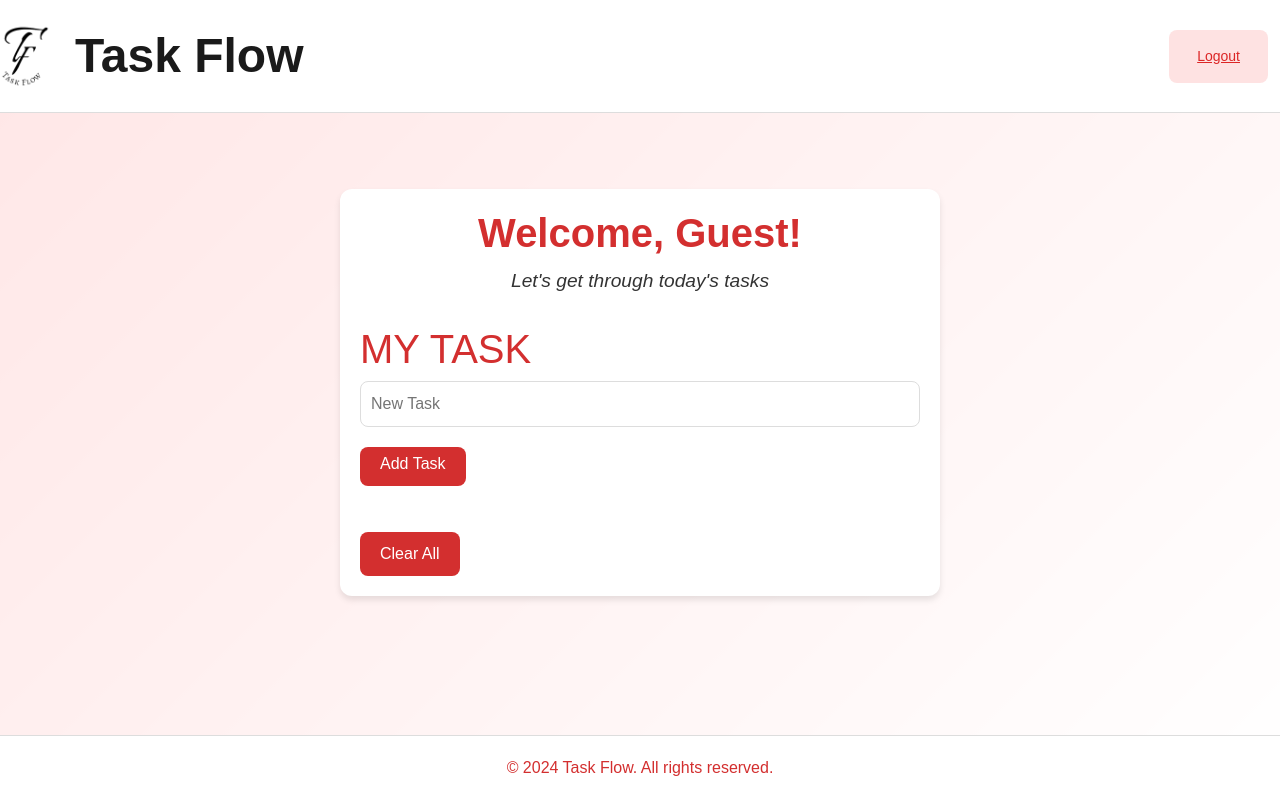
After one commit to RynLeo/TaskFlow, a PHP site: page /task.html in a window 1280 px wide. The commit adds this page. Run offline with PHP 8.4, Linux system fonts and the light colour scheme; data that the repository does not hold is empty.

Commit message:
Added individual task page and done login php

```diff
--- /dev/null
+++ b/get_username.php
@@ -0,0 +1,42 @@
+<?php
+// get_username.php
+
+header('Content-Type: application/json');
+
+// Database connection parameters
+$servername = "localhost";
+$username = "root";
+$password = "";
+$dbname = "TaskFlow";
+
+// Create connection
+$conn = new mysqli($servername, $username, $password, $dbname);
+
+// Check connection
+if ($conn->connect_error) {
+    die("Connection failed: " . $conn->connect_error);
+}
+
+// Fetch email from GET request
+$email = isset($_GET['email']) ? $conn->real_escape_string($_GET['email']) : '';
+
+// Prepare and execute query to fetch user details
+$sql = "SELECT first_name FROM clientdetails WHERE email = ?";
+$stmt = $conn->prepare($sql);
+$stmt->bind_param("s", $email);
+$stmt->execute();
+$result = $stmt->get_result();
+
+// Check if a row is returned
+if ($result->num_rows > 0) {
+    $row = $result->fetch_assoc();
+    $first_name = $row['first_name'];
+    echo json_encode(['username' => $first_name]);
+} else {
+    echo json_encode(['username' => 'Guest']);
+}
+
+// Close the connection
+$stmt->close();
+$conn->close();
+?>
--- a/signupalternate.php
+++ b/signupalternate.php
@@ -7,14 +7,10 @@ $dbname = "TaskFlow";
 
 // Create connection
 $conn = new mysqli($servername, $username, $password, $dbname);
-
 // Check connection
 if ($conn->connect_error) {
     die("Connection failed: " . $conn->connect_error);
 }
-
-echo "<script>hello</script>";
-
 // Check if form is submitted
 if ($_SERVER["REQUEST_METHOD"] == "POST") {
     // Retrieve and sanitize form inputs
--- /dev/null
+++ b/task.html
@@ -0,0 +1,413 @@
+<!DOCTYPE html>
+<html lang="en">
+<head>
+    <meta charset="UTF-8">
+    <meta name="viewport" content="width=device-width, initial-scale=1.0">
+    <title>To-Do List</title>
+    <link href="https://cdn.jsdelivr.net/npm/bootstrap@5.3.3/dist/css/bootstrap.min.css" rel="stylesheet">
+    <link href="https://cdn.jsdelivr.net/npm/bootstrap-icons@1.10.5/font/bootstrap-icons.min.css" rel="stylesheet">
+    <script src="https://cdn.jsdelivr.net/npm/bootstrap@5.3.3/dist/js/bootstrap.bundle.min.js"></script>
+
+
+    <style>
+        /* Basic layout styling */
+        html, body {
+            height: 100%;
+            margin: 0;
+            padding: 0;
+            display: flex;
+            flex-direction: column;
+            font-family: Arial, sans-serif;
+        }
+
+        body {
+            background: linear-gradient(135deg, #ff0000, #ffffff); /* Red-to-white gradient */
+            color: #333;
+        }
+
+        header {
+            background-color: #fff;
+            padding: 20px 0;
+            color: #333;
+            display: flex;
+            justify-content: center;
+            align-items: center;
+            border-bottom: 1px solid #ddd;
+            position: fixed;
+            top: 0;
+            left: 0;
+            width: 100%;
+            z-index: 10;
+        }
+
+        .header-container {
+            display: flex;
+            justify-content: center;
+            align-items: center;
+            width: 100%;
+        }
+
+        .logo-container {
+            display: flex;
+            align-items: center;
+            text-align: center;
+            flex: 1;
+        }
+
+        .logo {
+            width: 50px;
+            height: 70px;
+            margin-right: 10px;
+        }
+
+        .logo img {
+            width: 100%;
+            height: 100%;
+            object-fit: cover;
+        }
+
+        .website-title {
+            font-family: 'Montserrat', sans-serif;
+            font-size: 3rem;
+            font-weight: bold;
+            color: #1a1a1a;
+            margin-left: 15px;
+            text-decoration: none;
+        }
+
+        .website-title:hover {
+            text-decoration: none;
+        }
+
+        main {
+            flex: 1;
+            display: flex;
+            align-items: center;
+            justify-content: center;
+            padding-top: 100px; /* Adjust this based on header height */
+            padding-bottom: 50px; /* Ensure space for footer */
+            background: rgba(255, 255, 255, 0.9); /* Slightly transparent background for main content */
+        }
+
+        .container {
+            max-width: 600px;
+            padding: 20px;
+            background-color: #ffffff;
+            border-radius: 12px;
+            box-shadow: 0 4px 6px rgba(0, 0, 0, 0.1);
+            position: relative;
+            z-index: 1;
+        }
+
+        h1 {
+            color: #d32f2f; /* Match the footer color */
+        }
+
+        #taskInput {
+            padding: 10px;
+            font-size: 16px;
+            width: 100%;
+            border-radius: 8px;
+            border: 1px solid #ddd;
+            margin-bottom: 20px; /* Space between the input and button */
+        }
+
+        button {
+            padding: 10px 20px;
+            font-size: 16px;
+            cursor: pointer;
+            border: none;
+            border-radius: 8px;
+            background-color: #d32f2f; /* Match the footer color */
+            color: white;
+            transition: background-color 0.3s ease;
+        }
+
+        button:hover {
+            background-color: #b71c1c; /* Darker red for hover */
+        }
+
+        .task {
+            display: flex;
+            align-items: center;
+            justify-content: space-between;
+            background: linear-gradient(135deg, #d32f2f, #a62a2a); /* Dark red gradient */
+            color: #f0f0f0;
+            margin: 5px 0;
+            padding: 10px;
+            border-radius: 5px;
+            text-align: left;
+            animation: fadeIn 0.5s ease-out; /* Apply animation */
+        }
+
+        .task input[type="checkbox"] {
+            margin-right: 10px;
+        }
+
+        .task i {
+            cursor: pointer;
+            font-size: 18px;
+            margin-left: 10px;
+        }
+
+        .task.completed {
+            color: yellow;
+        }
+
+        #clearBtn {
+            margin-top: 20px;
+        }
+
+        footer {
+            background-color: #fff;
+            padding: 20px 0;
+            color: #333;
+            display: flex;
+            justify-content: center;
+            align-items: center;
+            border-top: 1px solid #ddd;
+        }
+
+        .footer-text {
+            color: #d32f2f;
+        }
+
+        /* Welcome message styling */
+        .welcome-container {
+            text-align: center;
+            margin-bottom: 30px;
+        }
+
+        .welcome-message {
+            font-family: 'Montserrat', sans-serif;
+            font-size: 2.5rem;
+            font-weight: bold;
+            color: #d32f2f;
+            margin-bottom: 10px;
+        }
+
+        .welcome-subtext {
+            font-family: Arial, sans-serif;
+            font-size: 1.2rem;
+            color: #333;
+            font-style: italic;
+        }
+
+        /* Animation Keyframes */
+        @keyframes fadeIn {
+            from {
+                opacity: 0;
+                transform: translateY(10px);
+            }
+            to {
+                opacity: 1;
+                transform: translateY(0);
+            }
+        }
+        /* Custom styling for the Save changes button */
+/* Custom styling for the Save changes button */
+/* Custom styling for the Save changes button */
+.btn-save-changes {
+    background: #ff0000; /* Solid red color */
+    color: #ffffff;
+    border: none;
+    border-radius: 8px;
+    padding: 10px 20px;
+    font-size: 16px;
+    font-weight: bold;
+    transition: background 0.3s ease, box-shadow 0.3s ease;
+}
+
+.btn-save-changes:hover {
+    background: #d32f2f; /* Slightly darker red for hover */
+    color: #ffffff; /* Keep text color white */
+    box-shadow: 0 0 10px rgba(0, 0, 0, 0.2); /* Add shadow for highlight effect */
+}
+
+.addtask{
+    padding-top: 5px;
+    margin-bottom: 10px;
+}
+.loginbtn{
+
+    background-color: #fee2e2; /* Equivalent to bg-red-100 */
+    color: #dc2626;           /* Equivalent to text-red-600 */
+    border-radius: 0.5rem;    /* Equivalent to rounded-lg */
+    padding: 1rem 1.75rem;    /* Equivalent to px-7 py-4 */
+    font-size: 0.875rem;      /* Equivalent to text-sm */
+    font-weight: 500;         /* Equivalent to font-medium */
+    margin-right: 0.75rem;    /* Equivalent to mr-3 */
+    transition: background-color 0.3s ease, color 0.3s ease; /* For smooth hover effect */
+}
+.loginbtn:hover {
+    background-color: #fecaca; /* Equivalent to hover:bg-red-200 */
+    color: #b91c1c;            /* Equivalent to hover:text-red-700 */
+}
+
+    </style>
+</head>
+<body>
+    <header>
+        <div class="header-container">
+            <div class="logo-container">
+                <div class="logo">
+                    <img src="taskflowlogo.png" alt="Task Flow Logo">
+                </div>
+                <a href="index.html" class="website-title">Task Flow</a>
+            </div>
+            <a
+            href="index.html"
+            class="loginbtn"
+          >
+            Logout
+          </a>
+        </div>
+    </header>
+
+    <main>
+        <div class="container">
+            <!-- Welcome Message -->
+            <div class="welcome-container">
+                <h1 class="welcome-message">Welcome, <span id="username">Guest</span>!</h1>
+                <p class="welcome-subtext">Let's get through today's tasks</p>
+            </div>
+
+            <!-- Task Section -->
+            <h1>MY TASK</h1>
+            <input id="taskInput" placeholder="New Task" aria-label="New Task">
+            <button class="addtask" onclick="addTask()">Add Task</button>
+            <ul id="taskList" style="list-style-type: none; padding: 0;"></ul>
+            <button id="clearBtn" onclick="clearTasks()">Clear All</button>
+        </div>
+    </main>
+
+    <footer>
+        <div class="footer-text">
+            &copy; 2024 Task Flow. All rights reserved.
+        </div>
+    </footer>
+
+    <script src="https://cdn.jsdelivr.net/npm/bootstrap@5.3.3/dist/js/bootstrap.bundle.min.js"></script>
+    <script>
+        document.addEventListener('DOMContentLoaded', () => {
+            fetchUsername();
+            loadTasks();
+        });
+
+        function fetchUsername() {
+    const email = 'user@example.com'; // Replace with actual email from login session or form
+    fetch(`get_username.php?email=${encodeURIComponent(email)}`)
+        .then(response => response.json())
+        .then(data => {
+            document.getElementById('username').textContent = data.username;
+        })
+        .catch(error => console.error('Error fetching username:', error));
+}
+
+
+        function addTask() {
+            const input = document.getElementById('taskInput');
+            if (!input.value.trim()) return;
+
+            const li = document.createElement('li');
+            li.className = 'task';
+            li.innerHTML = `
+                <input type="checkbox" aria-label="Task completion">
+                <span class="task-text">${input.value}</span>
+                <div class="task-actions">
+                    <i class="bi bi-pencil" onclick="editTask(this)" aria-label="Edit Task"></i>
+                    <i class="bi bi-trash" onclick="removeTask(this)" aria-label="Remove Task"></i>
+                    <i class="bi bi-check-circle" onclick="completeTask(this)" aria-label="Complete Task"></i>
+                </div>
+            `;
+            document.getElementById('taskList').appendChild(li);
+            input.value = '';
+
+            saveTasks();
+        }
+
+        function completeTask(icon) {
+            const checkbox = icon.parentElement.parentElement.querySelector('input[type="checkbox"]');
+            checkbox.checked = !checkbox.checked;
+            icon.className = checkbox.checked ? 'bi bi-x-circle' : 'bi bi-check-circle';
+            icon.parentElement.parentElement.classList.toggle('completed', checkbox.checked);
+
+            saveTasks();
+        }
+
+        function removeTask(icon) {
+            icon.parentElement.parentElement.remove();
+            saveTasks();
+        }
+
+        let currentTaskElement = null; // Global variable to store the current task element
+
+function editTask(icon) {
+    currentTaskElement = icon.parentElement.parentElement;
+    const taskText = currentTaskElement.querySelector('.task-text').textContent;
+    const modal = new bootstrap.Modal(document.getElementById('editTaskModal'));
+    document.getElementById('editTaskInput').value = taskText;
+    modal.show();
+}
+
+
+        function clearTasks() {
+            document.getElementById('taskList').innerHTML = '';
+            saveTasks();
+        }
+
+        function saveTask() {
+    if (currentTaskElement) {
+        const newTaskText = document.getElementById('editTaskInput').value;
+        currentTaskElement.querySelector('.task-text').textContent = newTaskText;
+        currentTaskElement = null; // Clear the current task element after saving
+        saveTasks(); // Save the updated tasks to localStorage
+        const modal = bootstrap.Modal.getInstance(document.getElementById('editTaskModal'));
+        modal.hide();
+    }
+}
+
+
+        function loadTasks() {
+            const tasks = JSON.parse(localStorage.getItem('tasks') || '[]');
+            tasks.forEach(task => {
+                const li = document.createElement('li');
+                li.className = 'task';
+                li.innerHTML = `
+                    <input type="checkbox" ${task.completed ? 'checked' : ''} aria-label="Task completion">
+                    <span class="task-text">${task.text}</span>
+                    <div class="task-actions">
+                        <i class="bi bi-pencil" onclick="editTask(this)" aria-label="Edit Task"></i>
+                        <i class="bi bi-trash" onclick="removeTask(this)" aria-label="Remove Task"></i>
+                        <i class="bi bi-check-circle" onclick="completeTask(this)" aria-label="Complete Task"></i>
+                    </div>
+                `;
+                if (task.completed) {
+                    li.classList.add('completed');
+                }
+                document.getElementById('taskList').appendChild(li);
+            });
+        }
+    </script>
+    <!-- Edit Task Modal -->
+<!-- Edit Task Modal -->
+<div class="modal fade" id="editTaskModal" tabindex="-1" aria-labelledby="editTaskModalLabel" aria-hidden="true">
+    <div class="modal-dialog">
+        <div class="modal-content">
+            <div class="modal-header">
+                <h5 class="modal-title" id="editTaskModalLabel">Edit Task</h5>
+                <button type="button" class="btn-close" data-bs-dismiss="modal" aria-label="Close"></button>
+            </div>
+            <div class="modal-body">
+                <input type="text" id="editTaskInput" class="form-control" placeholder="Edit task">
+            </div>
+            <div class="modal-footer">
+                <button type="button" class="btn btn-secondary" data-bs-dismiss="modal">Close</button>
+                <button type="button" class="btn btn-save-changes" onclick="saveTask()">Save changes</button>
+            </div>
+        </div>
+    </div>
+</div>
+
+</body>
+</html>
```
Also changed, not shown: login.html (+9 -3 lines), login.php (added, +55 -0 lines), loginstyles.css (+12 -0 lines), session-error-handler.js (added, +11 -0 lines), session_error_handler.php (added, +11 -0 lines), signupalternatescript.js (+13 -13 lines), Team Leader Photo.jpg, loginscript.js (deleted).
